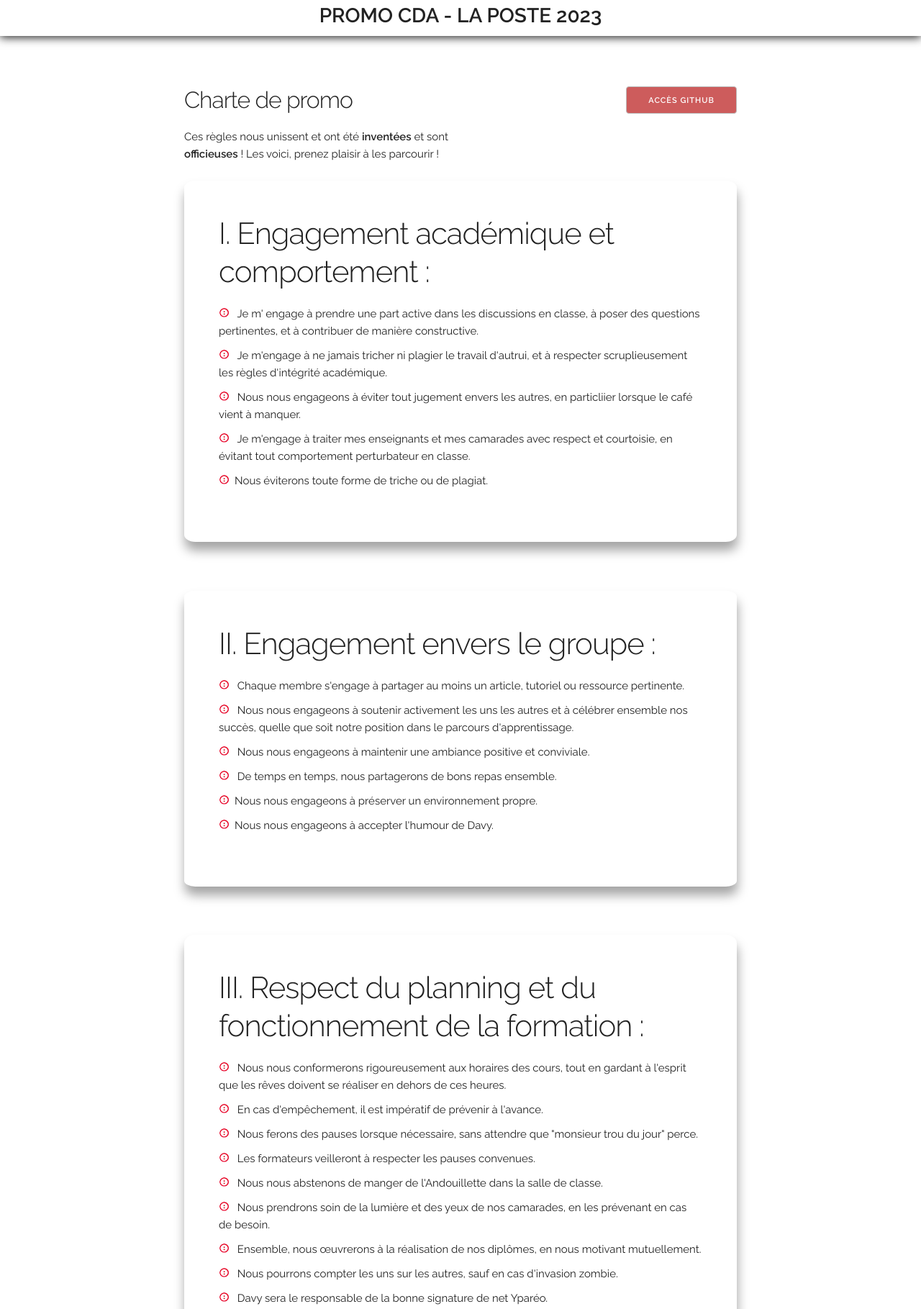
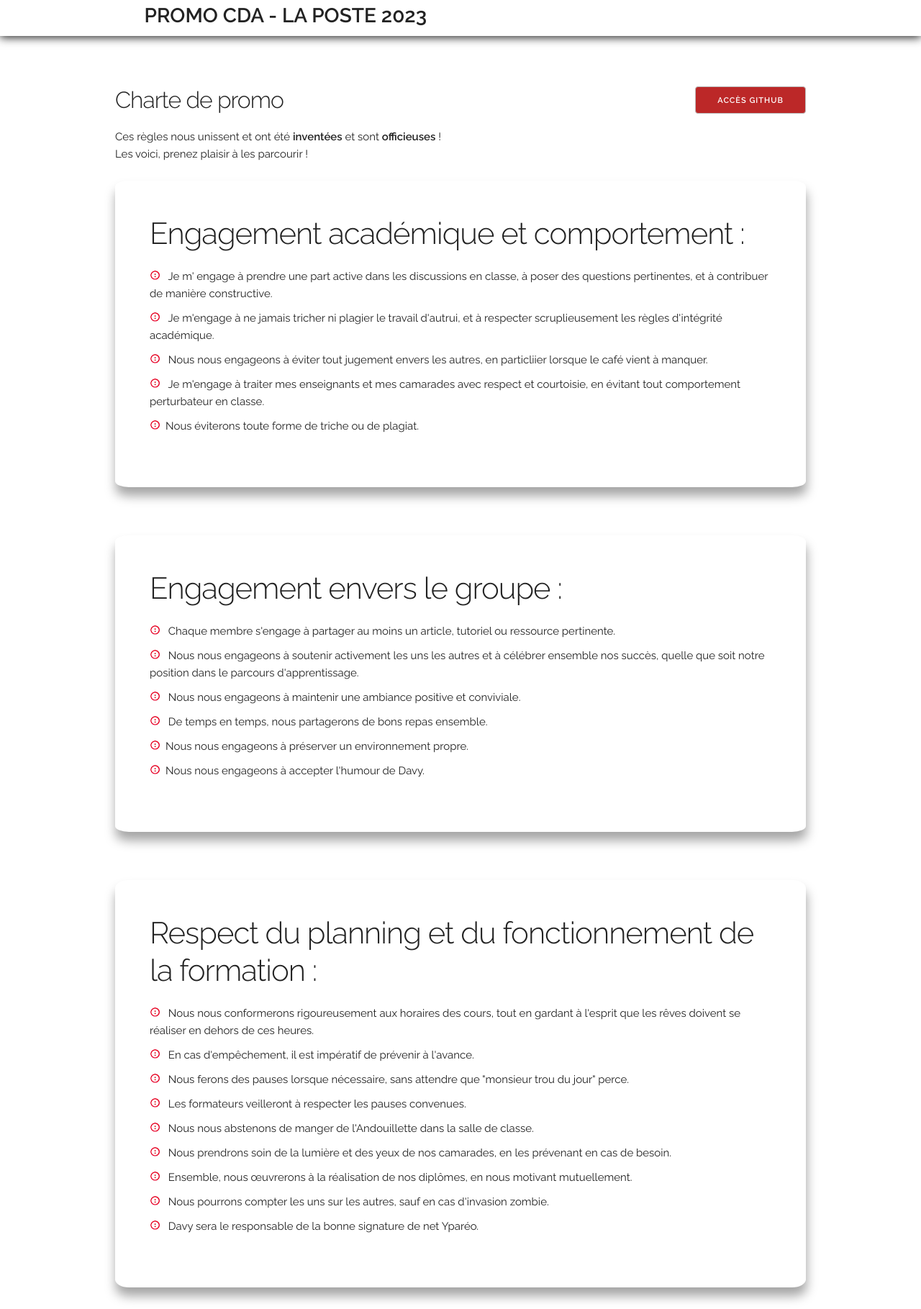
Before and after one commit to EloElodie18/BRIEF-SITE-CHARTE-, a plain HTML site: page index.html in a window 1280 px wide. Shown: the top 1819 px of the page at 72% size. Drawn offline with Linux system fonts and the light colour scheme.

Commit message:
ajustements

```diff
--- a/css/style.css
+++ b/css/style.css
@@ -8,8 +8,7 @@
   background-color: white;
   z-index: 1;
   font-weight: bold;
-  margin-right: 100%;
-  margin-left: 0%;
+  text-indent: -38%;
 }
 
 .box {
@@ -19,6 +18,7 @@
   box-shadow: 1px 12px 15px 0px rgba(0, 0, 0, 0.355);
   border-radius: 2%;
   min-width: 250px;
+  width: 100%;
 }
 
 .pad {
@@ -41,7 +41,7 @@
   flex-direction: row;
   flex-wrap: nowrap;
   justify-content: space-between;
-  width: 80%;
+  width: 100%;
   position: relative;
   max-width: 960px;
   min-width: 300px;
@@ -57,7 +57,7 @@ h1 {
 }
 
 button {
-  background-color: indianred;
+  background-color: rgb(188, 40, 40);
   color: white;
 }
 
@@ -90,3 +90,6 @@ button {
     font-size: 22px;
   }
 }
+body {
+  padding-bottom: 5%;
+}
--- a/index.html
+++ b/index.html
@@ -65,7 +65,7 @@
         </div>
         <div class="fr">
           <div class="container box">
-            <h2>I. Engagement académique et comportement :</h2>
+            <h2>Engagement académique et comportement :</h2>
             <ul>
               <li>
                 Je m' engage à prendre une part active dans les discussions en
@@ -90,7 +90,7 @@
             </ul>
           </div>
           <div class="container box">
-            <h2>II. Engagement envers le groupe :</h2>
+            <h2>Engagement envers le groupe :</h2>
             <ul>
               <li>
                 Chaque membre s'engage à partager au moins un article, tutoriel
@@ -113,9 +113,7 @@
             </ul>
           </div>
           <div class="container box">
-            <h2>
-              III. Respect du planning et du fonctionnement de la formation :
-            </h2>
+            <h2>Respect du planning et du fonctionnement de la formation :</h2>
             <ul>
               <li>
                 Nous nous conformerons rigoureusement aux horaires des cours,
@@ -154,7 +152,7 @@
             </ul>
           </div>
           <div class="container box">
-            <h2>IV. Bien-être et développement personnel :</h2>
+            <h2>Bien-être et développement personnel :</h2>
             <ul>
               <li>
                 Le mercredi soir sera réservé à au moins 2 heures d'exercice
@@ -177,7 +175,7 @@
             </ul>
           </div>
           <div class="container box">
-            <h2>V. Sanctions pour manquements :</h2>
+            <h2>Sanctions pour manquements :</h2>
             <ul>
               <li>
                 En cas de quatre manquements à la charte en une journée, il sera
@@ -194,7 +192,6 @@
           </div>
         </div>
       </section>
-      <div class="buttonEnd flexbox"><button>Random apprenant</button></div>
       <br />
 
       <section>
@@ -209,6 +206,7 @@
       }
       </code></pre>
       </section>
+      <div class="buttonEnd flexbox"><button>Random apprenant</button></div>
     </main>
 
     <!-- Fin du document (fermeture des balises)
```
